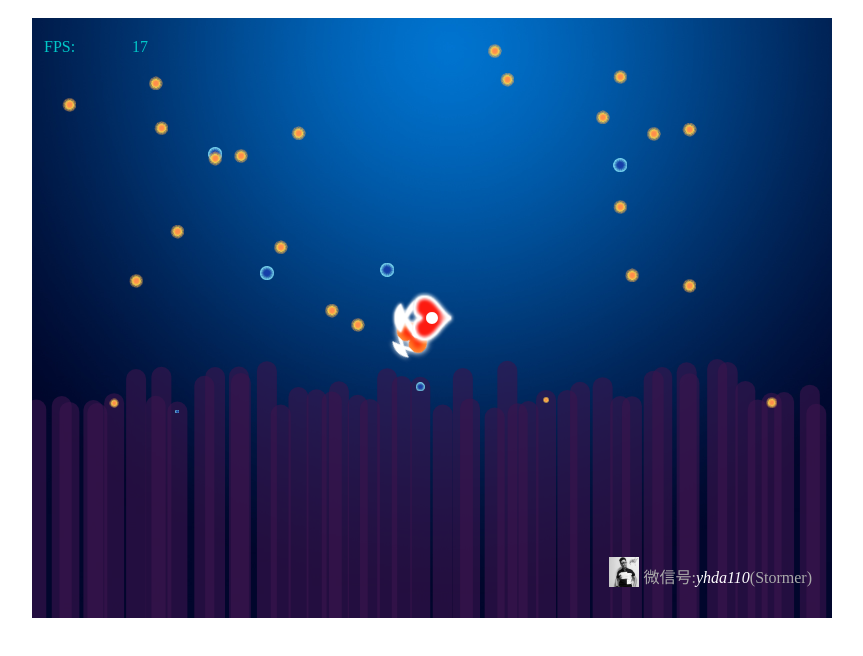
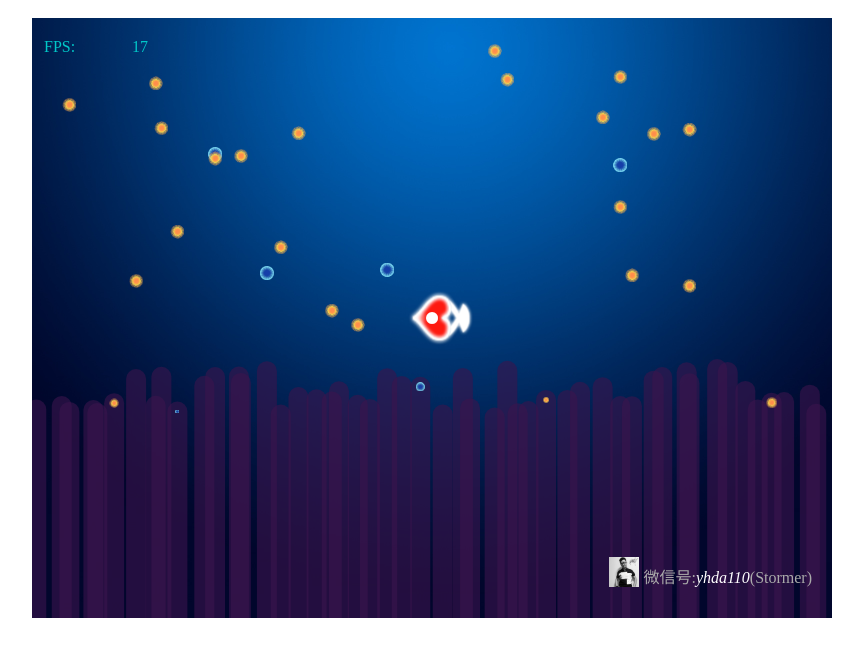
Before and after one commit to yhda110/FishGame, a plain HTML site: page index.html in a window 1280 px wide. Shown: the whole page, without its empty margins (208-1071 px from the left). Drawn offline with Linux system fonts and the light colour scheme.

Commit message:
Revert "添加小鱼"
This reverts commit ccd39ba78c00f47bee83d6eea7b97c641ee06476.

```diff
--- a/index.html
+++ b/index.html
@@ -79,5 +79,4 @@
 <script src="js/fruit.js"></script>
 <script src="js/mom.js"></script>
 <script src="js/cllision.js"></script>
-<script src="js/baby.js"></script>
 </html>
--- a/js/baby.js
+++ /dev/null
@@ -1,48 +0,0 @@
-var babyObj = function(){
-	this.x;
-	this.y;
-	this.angle;
-	this.babyEye = new Image();
-	this.babyBody = new Image();
-	this.babyTail = new Image();
-}
-babyObj.prototype.init = function(){
-	this.x = canWidth*.5 -50;
-	this.y = canHeight*.5 + 50;
-	this.angle = 0;
-	this.babyEye.src = './src/babyEye0.png'
-	this.babyBody.src = './src/babyFade0.png'
-	this.babyTail.src = './src/babyTail0.png'
-}
-babyObj.prototype.draw = function(){
-	//lerp目标值
-	this.x = lerpDistance(mom.x,this.x,.996);
-	this.y = lerpDistance(mom.y,this.y,.996);
-	//角度
-	var deltaY =  mom.y - this.y;
-	var deltaX =  mom.x - this.x;
-
-	var beta = Math.atan2(deltaY,deltaX) + Math.PI;
-	this.angle = lerpAngle(beta, this.angle, .9)
-
-	//ctx1
-	ctx1.save();
-	ctx1.translate(this.x,this.y);
-	ctx1.rotate(this.angle);
-	ctx1.drawImage(
-		this.babyTail,
-		-this.babyTail.width*.5+23,
-		-this.babyTail.height*.5
-	);
-	ctx1.drawImage(
-		this.babyBody,
-		-this.babyBody.width*.5,
-		-this.babyBody.height*.5
-	);
-	ctx1.drawImage(
-		this.babyEye,
-		-this.babyEye.width*.5,
-		-this.babyEye.height*.5
-	);
-	ctx1.restore();
-}
--- a/js/cllision.js
+++ b/js/cllision.js
@@ -5,9 +5,7 @@ function momFruitCllision(){
 			var l = calLength2(fruit.x[i], fruit.y[i], mom.x, mom.y);
 			if(l < 900){
 				//fruit eaten
-				if(fruit.l[i]>14){//确定果实成熟
-					fruit.dead(i);
-				}
+				fruit.dead(i);
 			}
 		}
 	}
--- a/js/main.js
+++ b/js/main.js
@@ -24,9 +24,6 @@ var bgPic = new Image();
 
 //定义大鱼
  var mom;
-//定义小鱼
- var baby;
-
 document.body.onload = game;
 function game(){
     init();
@@ -63,8 +60,6 @@ function init(){
     //绘制鱼
     mom = new momObj();
     mom.init();
-    baby = new babyObj();
-    baby.init();
 
     //初始鼠标位置
     mx = canWidth*.5;
@@ -76,8 +71,6 @@ function gameloop(){
     var now = Date.now();
     deltaTime = now - lastTime;
     lastTime = now;
-    deltaTime = deltaTime>40?40:deltaTime;
-    if(deltaTime > 40){deltaTime = 40};
     //显示到页面上FPS
     document.getElementById('FPS').innerHTML = deltaTime;
 
@@ -88,7 +81,6 @@ function gameloop(){
     fruit.fruitMonitor();
 
     ctx1.clearRect(0,0,canWidth,canHeight);
-    baby.draw();
     mom.draw();
 
     momFruitCllision();
--- a/js/mom.js
+++ b/js/mom.js
@@ -19,14 +19,14 @@ momObj.prototype.init = function(){
 }
 momObj.prototype.draw =function(){
 	//lerp目标值
-	this.x = lerpDistance(mx,this.x,.98);
-	this.y = lerpDistance(my,this.y,.98);
+	this.x = lerpDistance(mx,this.x,.95);
+	this.y = lerpDistance(my,this.y,.95);
 
 	//角度
-	var deltaY =  my - this.y;
-	var deltaX =  mx - this.x;
+	var deltaY = this.y - my;
+	var deltaX = this.x - mx;
 
-	var beta = Math.atan2(deltaY,deltaX) + Math.PI;
+	var beta = Math.atan2(deltaY,deltaX);
 
 	this.angle = lerpAngle(beta, this.angle, .9)
 
@@ -34,8 +34,8 @@ momObj.prototype.draw =function(){
 	ctx1.save();
 	ctx1.translate(this.x,this.y);
 	ctx1.rotate(this.angle);
-	ctx1.drawImage(this.bigTail,-this.bigTail.width*.5+30,-this.bigTail.height*.5);
 	ctx1.drawImage(this.bigBody,-this.bigBody.width*.5,-this.bigBody.height*.5);
 	ctx1.drawImage(this.bigEye,-this.bigEye.width*.5,-this.bigEye.height*.5);
+	ctx1.drawImage(this.bigTail,-this.bigTail.width*.5+30,-this.bigTail.height*.5);
 	ctx1.restore();
 }
```
